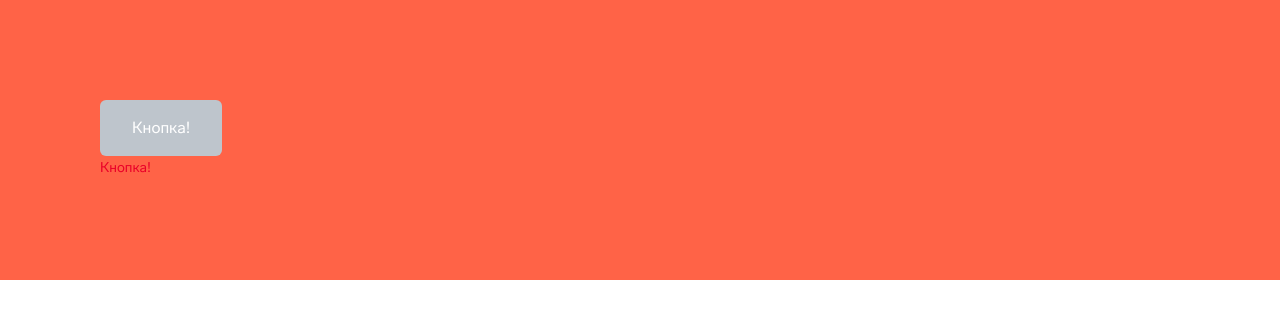
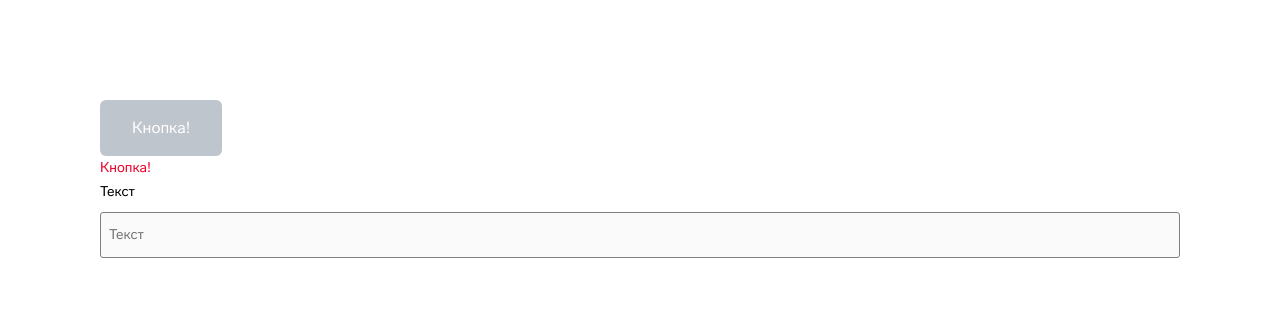
Before and after one commit to F4lkr4m/od-popup, a React (Create React App) app: page / in a window 1280 px wide. Shown: the top 318 px of the page. Built offline with nearby package versions, Linux system fonts and the light colour scheme.

Commit message:
Added Input component

```diff
--- a/src/App.css
+++ b/src/App.css
@@ -3,7 +3,7 @@
   display: flex;
   flex-direction: column;
 
-  background: tomato;
+  /* background: tomato; */
 }
 
 .App-logo {
--- a/src/App.tsx
+++ b/src/App.tsx
@@ -1,6 +1,7 @@
 import React from 'react';
 import './App.css';
 import Button from './Components/Button/Button';
+import Input from './Components/Input/Input';
 import TextButton from './Components/TextButton/TextButton';
 
 function App() {
@@ -8,6 +9,7 @@ function App() {
     <div className="App">
       <Button label='Кнопка!' size={'l'} disabled={true} contrast={true} />
       <TextButton label='Кнопка!' />
+      <Input type="text" label="Текст" disabled={true} placeholder="Текст" error="kek" />
     </div>
   );
 }
--- /dev/null
+++ b/src/Components/Input/Input.css
@@ -0,0 +1,58 @@
+.input__label {
+  display: flex;
+  flex-direction: column;
+
+}
+
+.input__span {
+  color: #000000;
+  font-family: inherit;
+  font-size: 14px;
+  line-height: 24px;
+  font-style: normal;
+  font-weight: 500;
+  margin-bottom: 8px;
+}
+
+.input {
+  outline: none;
+  border: 1px solid #DFE3E6;
+  border-radius: 3px;
+
+  box-sizing: border-box;
+  padding: 10px 8px;
+
+  font-size: 14px;
+  line-height: 24px;
+  font-family: inherit;
+  vertical-align: baseline;
+
+  caret-color: #808080;
+}
+
+.input:hover {
+  border-color: #000000;
+}
+
+.input:disabled {
+  border-color:#808080;
+}
+
+.input__border_error {
+  border-color: #EA0029;
+}
+
+.input__border_error:hover {
+  border-color: #EA0029;
+}
+
+.input__error-span {
+  margin-top: 4px;
+
+  font-family: inherit;
+  font-style: normal;
+  font-weight: normal;
+  font-size: 10px;
+  line-height: 12px;
+  color: #EA0029;
+}
--- /dev/null
+++ b/src/Components/Input/Input.tsx
@@ -0,0 +1,33 @@
+import React from 'react';
+import './Input.css';
+
+interface InputProps {
+  label?: string;
+  type?: 'text' | 'tel' | 'email';
+  placeholder?: string;
+  onChange?: () => void;
+  error?: string;
+  disabled?: boolean;
+}
+
+const Input = (props: InputProps) => {
+  console.log(props.error ?'input__border_error' : '');
+  return (
+    <>
+      <label className={`input__label`}>
+        <span className={`input__span`}>{props.label}</span>
+        <input
+          className={`input ${props.error && !props.disabled ?'input__border_error' : ''}`}
+          disabled={props.disabled}
+          type={props.type}
+          placeholder={props.placeholder} />
+      </label>
+      {props.error && !props.disabled &&
+        <span className='input__error-span'>
+          {props.error}
+        </span>}
+    </>
+  );
+}
+
+export default Input;
```
